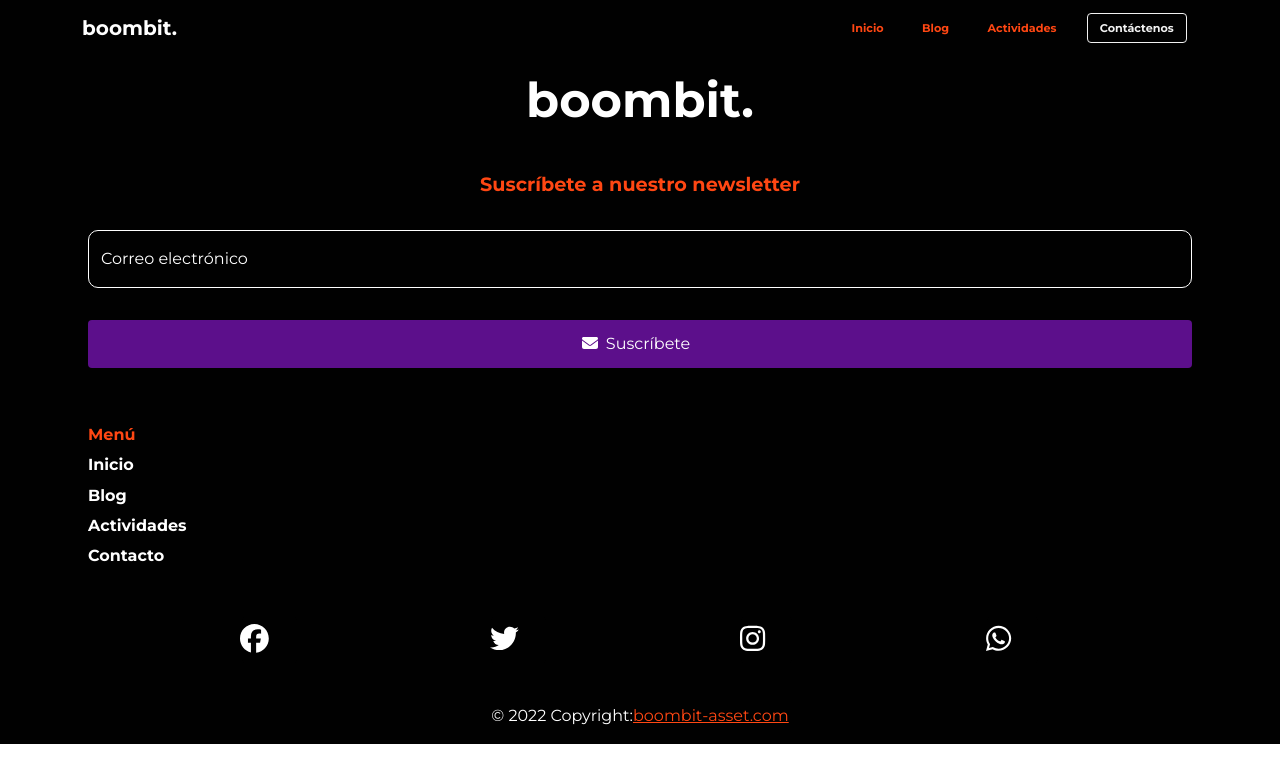
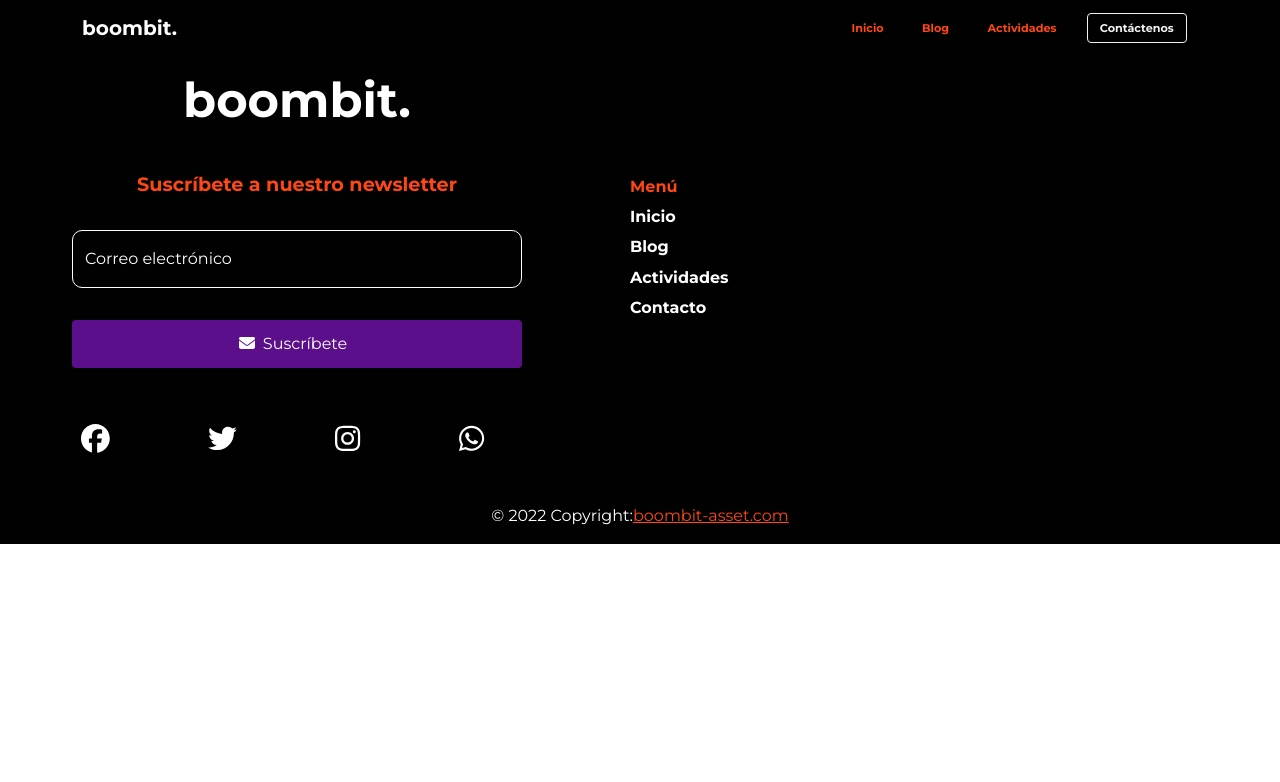
Before and after one commit to rodrigo-antonio-vargas-abarca/boombit-room-page, a React (Create React App) app in the folder boombit-room-page/: page / in a window 1280 px wide. Shown: the top 782 px of the page. Built offline with nearby package versions, Linux system fonts and the light colour scheme.

Commit message:
feat: include footer styles for md screens

```diff
--- a/boombit-room-page/src/App.scss
+++ b/boombit-room-page/src/App.scss
@@ -264,7 +264,10 @@ body {
 **********************************************************************************/
 
 footer .container {
-    max-width: 90% !important;
+    padding-left: 2%;
+    padding-right: 2%;
+    margin-left: 0%;
+    margin-right: 0%;
 }
 
 footer .footer-brand {
--- a/boombit-room-page/src/components/Footer.js
+++ b/boombit-room-page/src/components/Footer.js
@@ -16,8 +16,8 @@ import Container from 'react-bootstrap/Container';
 function Footer() {
     return (
         <MDBFooter className='text-center h-100' color='white' bgColor='dark'>
-            <MDBContainer className='p-4 h-100'>
-                <section className='h-100'>
+            <MDBContainer className='row p-4 h-100'>
+                <section className='h-100 col-sm-12 col-md-6 px-md-5 px-sm-0'>
                     <form action='h-100'>
                         <div className='row d-flex justify-content-center'>
 
@@ -49,11 +49,11 @@ function Footer() {
                     </form>
                 </section>
 
-                <section className='mt-5'>
-                    <MDBRow>
-                        <MDBCol lg='3' md='6' className='mb-4 mb-md-0'>
+                <section className='mt-5 col-sm-12 col-md-6 d-flex flex-column justify-content-center'>
+                    <MDBRow className='mt-sm-0 mt-md-5 ml-sm-0 ml-md-5'>
+                        <MDBCol lg='3' md='6' className='mb-4 mb-md-0 h-100 d-flex flex-row'>
 
-                            <ul className='list-unstyled text-align-start mb-0'>
+                            <ul className='list-unstyled text-align-start align-middle mb-0 mx-md-5 mx-sm-0'>
                                 <li>
                                     <a href='#!' className='text-primary-2'>
                                         Menú
@@ -81,7 +81,11 @@ function Footer() {
                                 </li>
                             </ul>
                         </MDBCol>
-                        <Container className='d-flex justify-content-around mt-5'>
+                    </MDBRow>
+                </section>
+
+                <section className='mt-5 col-sm-12 col-md-6'>
+                    <Container className='d-flex justify-content-around'>
                         <Button className='btn btn-icon'>
                             <FontAwesomeIcon icon={faFacebook} size="2x" />
                         </Button>
@@ -95,7 +99,6 @@ function Footer() {
                             <FontAwesomeIcon icon={faWhatsapp} size="2x" />
                         </Button>
                     </Container>
-                    </MDBRow>
                 </section>
             </MDBContainer>
 
```
Also changed, not shown: boombit-room-page/src/App.css, 1 other file (tests, documents, lock files or other folders). Lines whose indentation alone changed are shown as unchanged.
